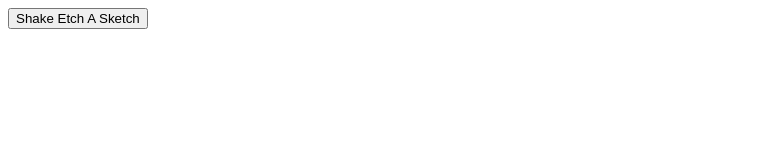
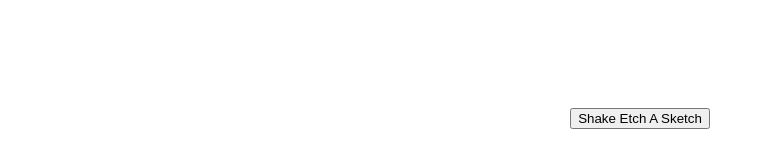
Before and after one commit to tennjugu/Etch-a-Sketch, a plain HTML site: page index.html in a window 1280 px wide. Shown: the whole page, without its empty margins (0-765 px from the left). Drawn offline with Linux system fonts and the light colour scheme.

Commit message:
position button to center

```diff
--- a/index.html
+++ b/index.html
@@ -7,11 +7,10 @@
     <link rel="stylesheet" href="style.css">
 </head>
 <body>
-    <div class ="reset-page"><button>Shake Etch A Sketch</button></div>
-    <div class="container">
-
+    <div class="etch">
+        <div class ="reset-page"><button>Shake Etch A Sketch</button></div>
+        <div class="container"></div>
     </div>
-
     <script src="index.js"></script>
 </body>
 </html>
--- a/style.css
+++ b/style.css
@@ -1,3 +1,11 @@
+.etch{
+    padding: 100px;
+    display: flex;
+    flex-direction: column;
+    justify-content: center;
+    align-items: center;
+}
+
 .container {
     width: 960px;
 }
```
